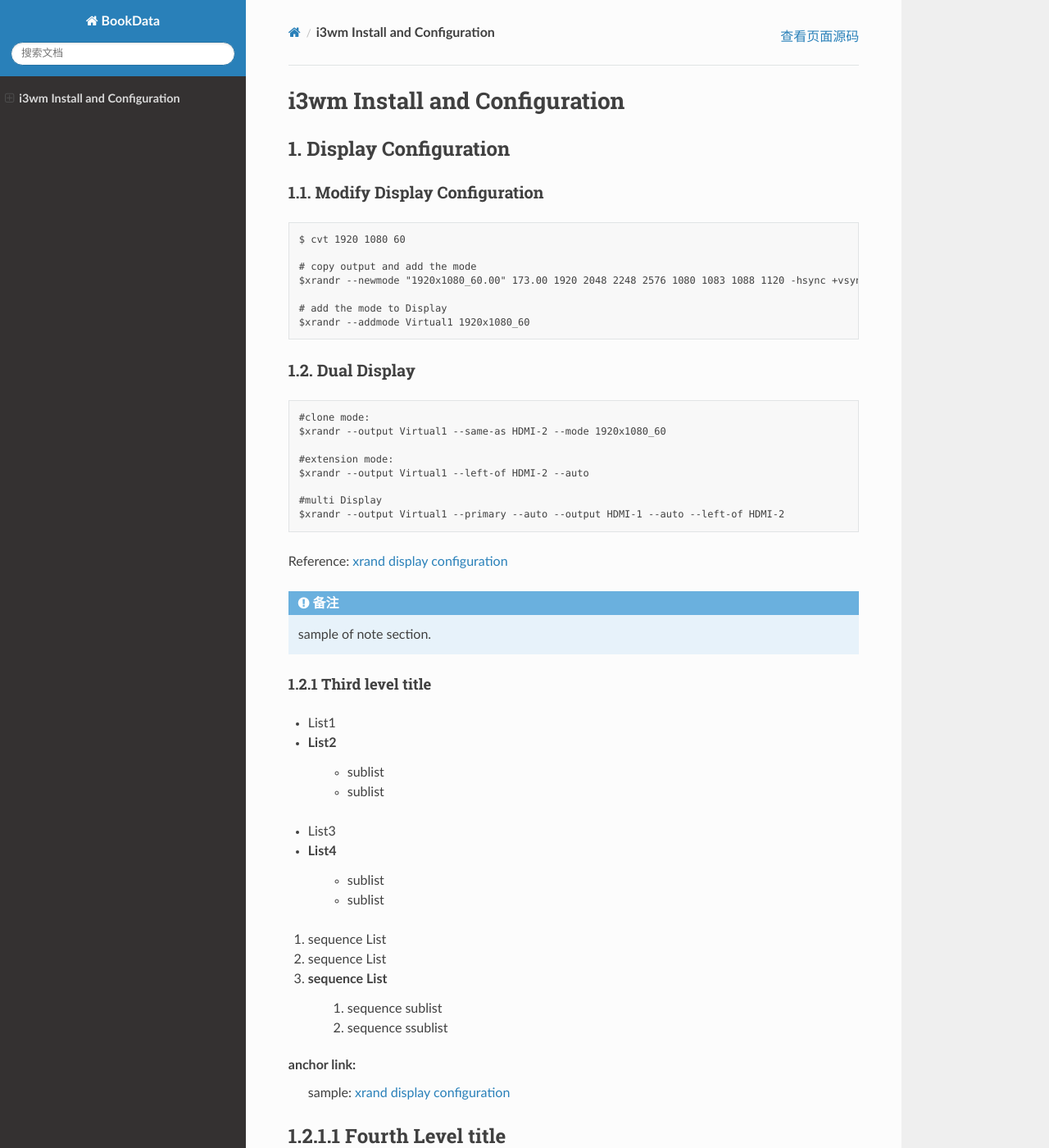
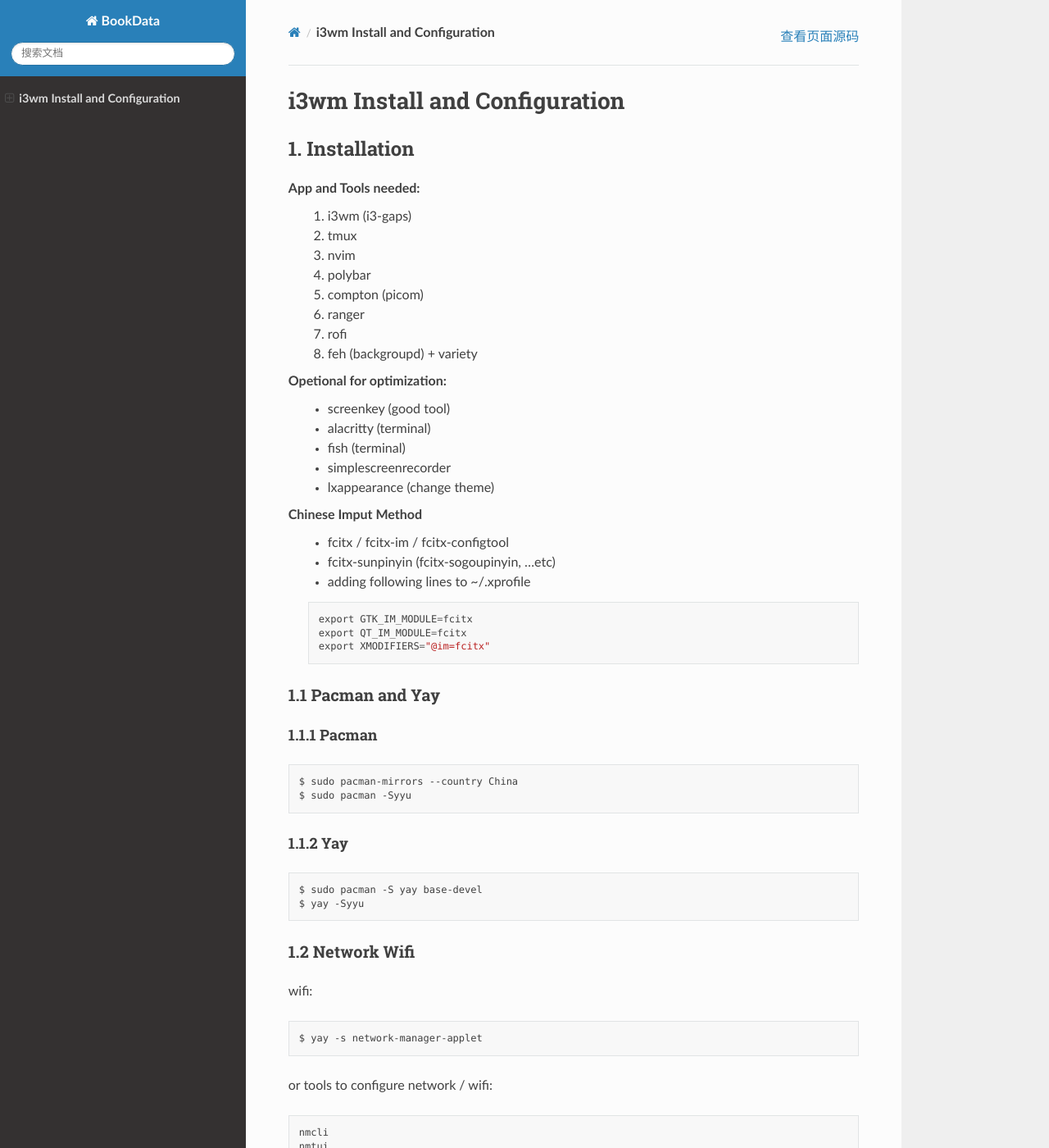
Before and after one commit to wanshuxiang/BookData, a Sphinx documentation site: the page built from source/i3wmconfig.rst, in a window 1280 px wide and 1400 px high. Shown: the whole window at 82% size. Built offline with Sphinx 7.4.7 and the Read the Docs theme 2.0.0, drawn with Linux system fonts in a browser that asks for light colours; some of the changed text lies outside the part shown.

Commit message:
modified:   source/contents.rst 	modified:   source/i3wmconfig.rst

```diff
--- a/source/contents.rst
+++ b/source/contents.rst
@@ -3,7 +3,7 @@
    You can adapt this file completely to your liking, but it should at least
    contain the root `toctree` directive.
 
-Welcome to DocBook's documentation!
+Welcome to wsxDocBook's documentation!
 ===================================
 
 .. toctree::
--- a/source/i3wmconfig.rst
+++ b/source/i3wmconfig.rst
@@ -2,11 +2,77 @@
 **i3wm Install and Configuration**
 ######################################
 
+1. Installation
+=================
+App and Tools needed:
+    #. i3wm (i3-gaps)
+    #. tmux
+    #. nvim
+    #. polybar
+    #. compton (picom)
+    #. ranger
+    #. rofi
+    #. feh (backgroupd) + variety
 
-1. Display Configuration
+Opetional for optimization:
+    * screenkey (good tool)
+    * alacritty (terminal)
+    * fish (terminal)
+    * simplescreenrecorder
+    * lxappearance (change theme)
+
+Chinese Imput Method
+    - fcitx / fcitx-im / fcitx-configtool
+    - fcitx-sunpinyin (fcitx-sogoupinyin, ...etc)
+    - adding following lines to ~/.xprofile
+
+    ::
+
+        export GTK_IM_MODULE=fcitx
+        export QT_IM_MODULE=fcitx
+        export XMODIFIERS="@im=fcitx"
+
+1.1 Pacman and Yay
+*******************
+1.1.1 Pacman
++++++++++++++
+
+::
+
+    $ sudo pacman-mirrors --country China
+    $ sudo pacman -Syyu
+
+1.1.2 Yay
++++++++++++
+
+::
+
+    $ sudo pacman -S yay base-devel
+    $ yay -Syyu
+
+
+1.2 Network Wifi
+******************
+wifi:
+
+::
+
+    $ yay -s network-manager-applet
+
+or tools to configure network / wifi:
+
+::
+
+    nmcli
+    nmtui
+
+
+
+
+2. Display Configuration
 ========================
 
-1.1. Modify Display Configuration
+2.1 Modify Display Configuration
 **********************************
 
 ::
@@ -14,25 +80,25 @@
     $ cvt 1920 1080 60
 
     # copy output and add the mode
-    $xrandr --newmode "1920x1080_60.00" 173.00 1920 2048 2248 2576 1080 1083 1088 1120 -hsync +vsync
+    $ xrandr --newmode "1920x1080_60.00" 173.00 1920 2048 2248 2576 1080 1083 1088 1120 -hsync +vsync
 
     # add the mode to Display
-    $xrandr --addmode Virtual1 1920x1080_60
+    $ xrandr --addmode Virtual1 1920x1080_60
 
 
-1.2. Dual Display
+2.2. Dual Display
 ******************
 
 ::
 
-    #clone mode:
-    $xrandr --output Virtual1 --same-as HDMI-2 --mode 1920x1080_60
+    # clone mode:
+    $ xrandr --output Virtual1 --same-as HDMI-2 --mode 1920x1080_60
 
-    #extension mode:
-    $xrandr --output Virtual1 --left-of HDMI-2 --auto
+    # extension mode:
+    $ xrandr --output Virtual1 --left-of HDMI-2 --auto
 
-    #multi Display
-    $xrandr --output Virtual1 --primary --auto --output HDMI-1 --auto --left-of HDMI-2
+    # multi Display
+    $ xrandr --output Virtual1 --primary --auto --output HDMI-1 --auto --left-of HDMI-2
 
 Reference: \ `xrand display configuration <https://www.dazhuanlan.com/2020/01/30/5e320494cf9cf>`_
 
@@ -40,31 +106,3 @@
 .. note::
 
     sample of note section.
-
-1.2.1 Third level title
-++++++++++++++++++++++++
-* List1
-* List2
-    * sublist
-    * sublist
-
-
-- List3
-- List4
-    - sublist
-    - sublist
-
-
-#. sequence List
-#. sequence List
-#. sequence List
-    #. sequence sublist
-    #. sequence ssublist
-
-
-anchor link:
-    sample: \ `xrand display configuration <https://www.dazhuanlan.com/2020/01/30/5e320494cf9cf>`_
-
-
-1.2.1.1 Fourth Level title
-===========================
```
